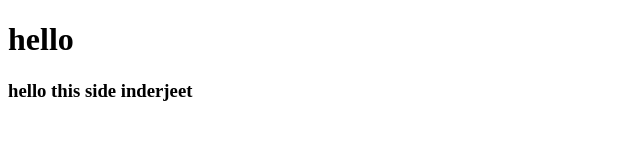
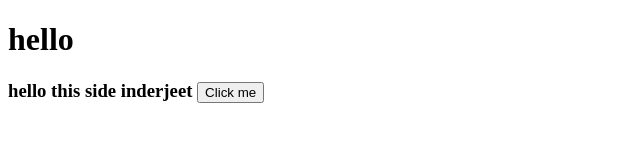
Before and after one commit to shubhamm-sk/medivacby_neo, a plain HTML site: page index.html in a window 1280 px wide. Shown: the whole page, without its empty margins (0-640 px from the left). Drawn offline with Linux system fonts and the light colour scheme.

Commit message:
add button

```diff
--- a/index.html
+++ b/index.html
@@ -7,6 +7,6 @@
 </head>
 <body>
     <h1>hello </h1>
-    <h3> hello this side inderjeet </h3>
+    <h3> hello this side inderjeet <button>Click me</button> </h3>
 </body>
 </html>
```
